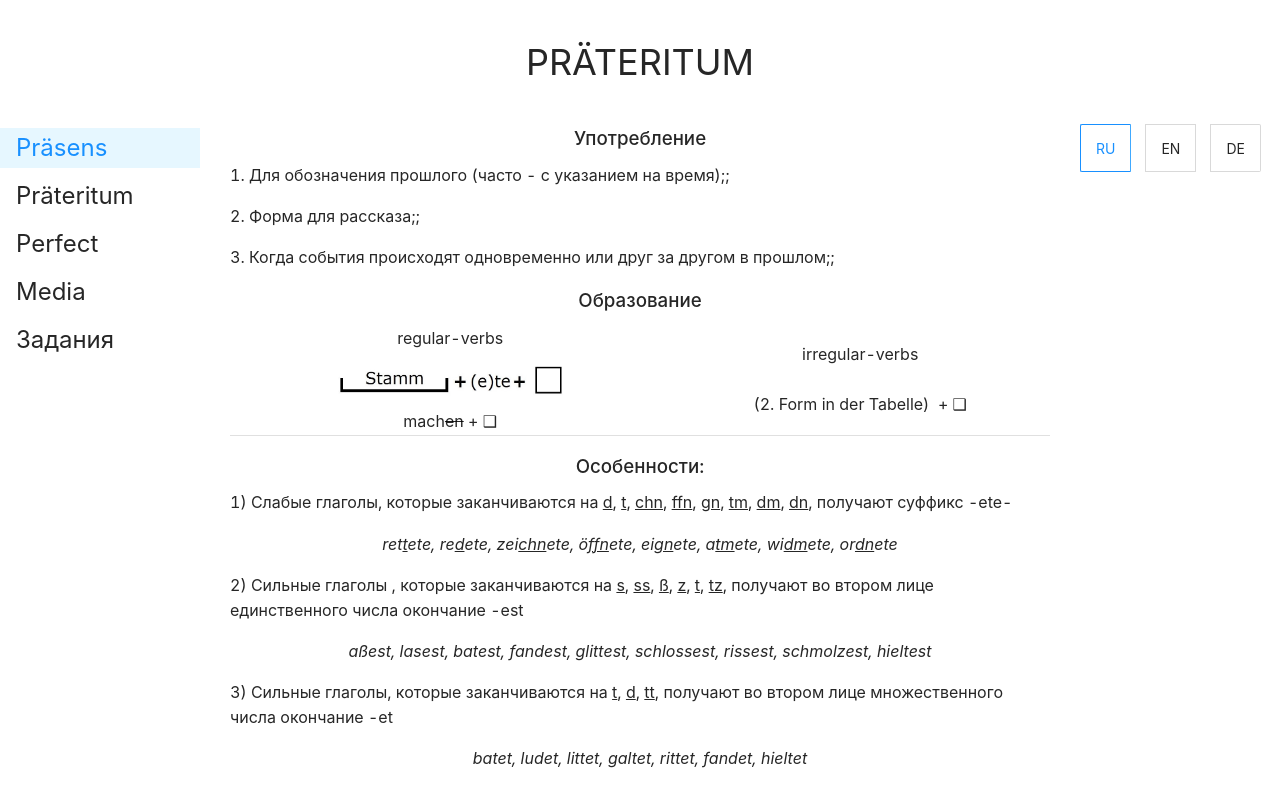
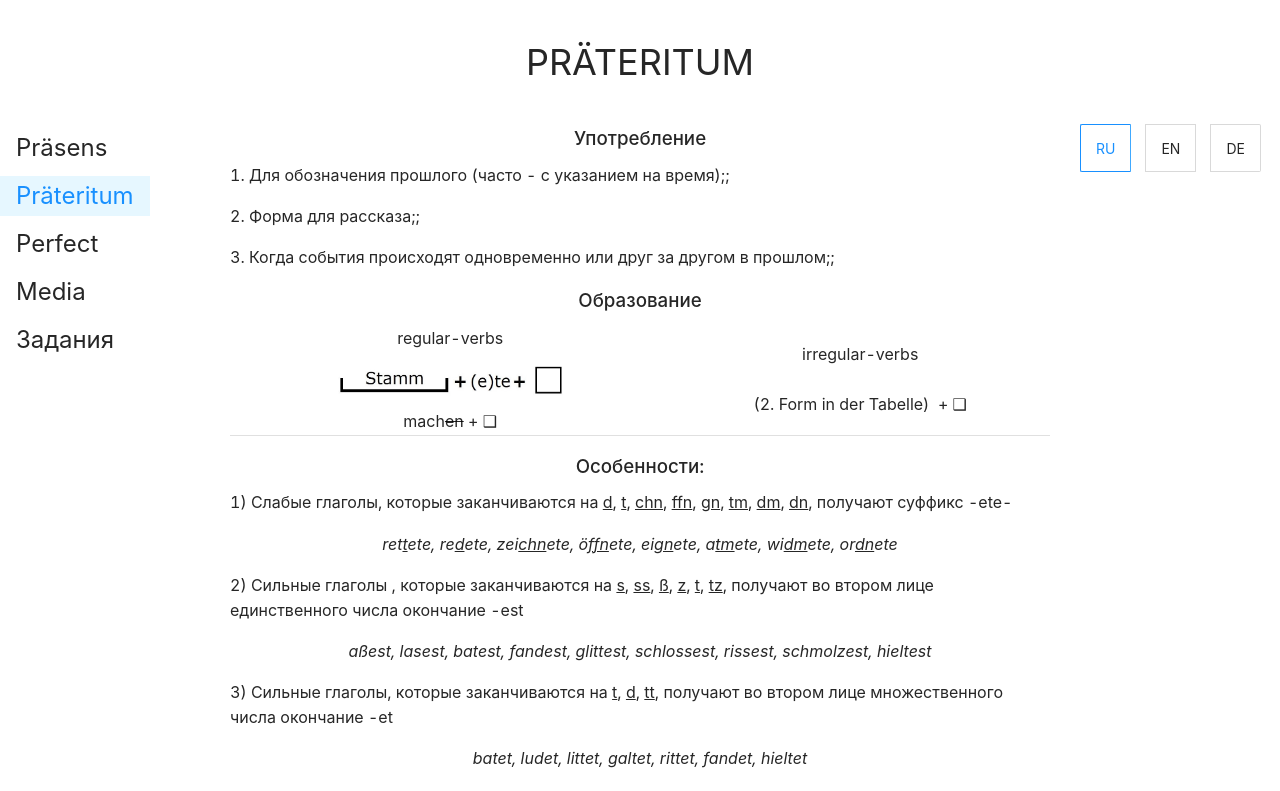
Before and after one commit to Guseff/german-proj, a React app: page /prater in a window 1280 px wide. Shown: the top 791 px of the page. Built offline with nearby package versions, Linux system fonts and the light colour scheme.

Commit message:
feat: improve leftsider handle, change proj struct

```diff
--- a/src/assets/styles/index.css
+++ b/src/assets/styles/index.css
@@ -42,6 +42,7 @@
 }
 
 .page--side-menu {
+  position: fixed;
   font-size: 24px;
   color: #1890ff;
   border-right: 0;
@@ -90,6 +91,10 @@
 }
 .page-content--table .centered-cell {
   text-align: center;
+}
+
+.lang-btn--wrap {
+  position: fixed;
 }
 
 .lang-btn,
--- a/src/components/common/LeftSider.jsx
+++ b/src/components/common/LeftSider.jsx
@@ -1,4 +1,5 @@
 import React from 'react'
+import PropTypes from 'prop-types'
 
 import { Layout, Menu } from 'antd'
 import { Link } from 'react-router-dom'
@@ -6,22 +7,23 @@ import { useTranslation } from 'react-i18next'
 
 const { Sider } = Layout
 
-const LeftSider = () => {
+const LeftSider = props => {
+  const { pageTitle } = props
   const { t } = useTranslation()
   return (
     <Sider theme="light">
-      <Menu className="page--side-menu" defaultSelectedKeys="pres">
-        <Menu.Item key="pres">
+      <Menu className="page--side-menu" selectedKeys={pageTitle}>
+        <Menu.Item key="prasence">
           <Link className="capital" to="/prasence">
             {t('prasence')}
           </Link>
         </Menu.Item>
-        <Menu.Item key="prat">
+        <Menu.Item key="prater">
           <Link className="capital" to="/prater">
             {t('prater')}
           </Link>
         </Menu.Item>
-        <Menu.Item key="perf">
+        <Menu.Item key="perfect">
           <Link className="capital" to="/perfect">
             Perfect
           </Link>
@@ -32,7 +34,7 @@ const LeftSider = () => {
           </Link>
         </Menu.Item>
         <Menu.Item key="tasks">
-          <Link className="capital" to="/task/1">
+          <Link className="capital" to="/tasks/1">
             {t('tasks')}
           </Link>
         </Menu.Item>
@@ -41,4 +43,8 @@ const LeftSider = () => {
   )
 }
 
+LeftSider.propTypes = {
+  pageTitle: PropTypes.string.isRequired,
+}
+
 export default LeftSider
--- a/src/components/common/PageTemplate.jsx
+++ b/src/components/common/PageTemplate.jsx
@@ -1,17 +1,23 @@
 import React from 'react'
+import { useLocation } from 'react-router-dom'
 import PropTypes from 'prop-types'
 import { Layout } from 'antd'
+
 import LeftSider from './LeftSider'
 import RightSider from './RightSider'
 import PageTitle from './PageTitle'
 
 const PageTemplate = props => {
+  const location = useLocation()
+  const pageTitle = (location.pathname.match(/\/.+?\//) || [
+    location.pathname.concat('/'),
+  ])[0].slice(1, -1)
   const { children } = props
   return (
     <>
-      <PageTitle className="light" />
+      <PageTitle className="light" pageTitle={pageTitle} />
       <Layout className="media-page light">
-        <LeftSider />
+        <LeftSider pageTitle={pageTitle} />
         {children}
         <RightSider />
       </Layout>
--- a/src/components/common/PageTitle.jsx
+++ b/src/components/common/PageTitle.jsx
@@ -1,19 +1,18 @@
 import React from 'react'
+import PropTypes from 'prop-types'
 import { Layout } from 'antd'
-import { useLocation } from 'react-router-dom'
 import { useTranslation } from 'react-i18next'
 
 const { Header } = Layout
 
-const PageTitle = () => {
+const PageTitle = props => {
   const { t } = useTranslation()
-  const location = useLocation()
-  const pageTitle = location.pathname.match(/\/.+?\//) || [
-    location.pathname.concat('/'),
-  ]
-  return (
-    <Header className="page-title light">{t(pageTitle[0].slice(1, -1))}</Header>
-  )
+  const { pageTitle } = props
+  return <Header className="page-title light">{t(pageTitle)}</Header>
+}
+
+PageTitle.propTypes = {
+  pageTitle: PropTypes.string.isRequired,
 }
 
 export default PageTitle
```
